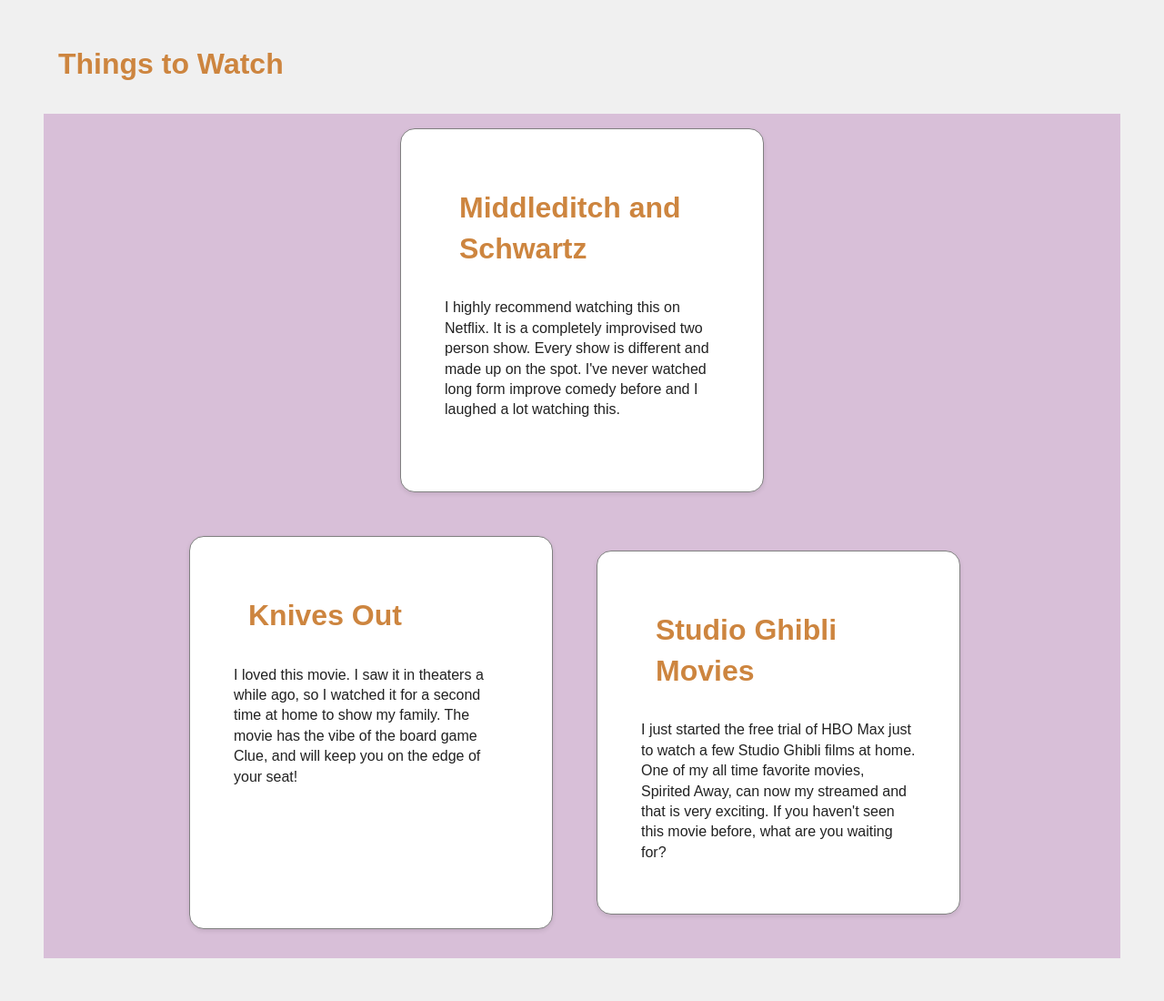
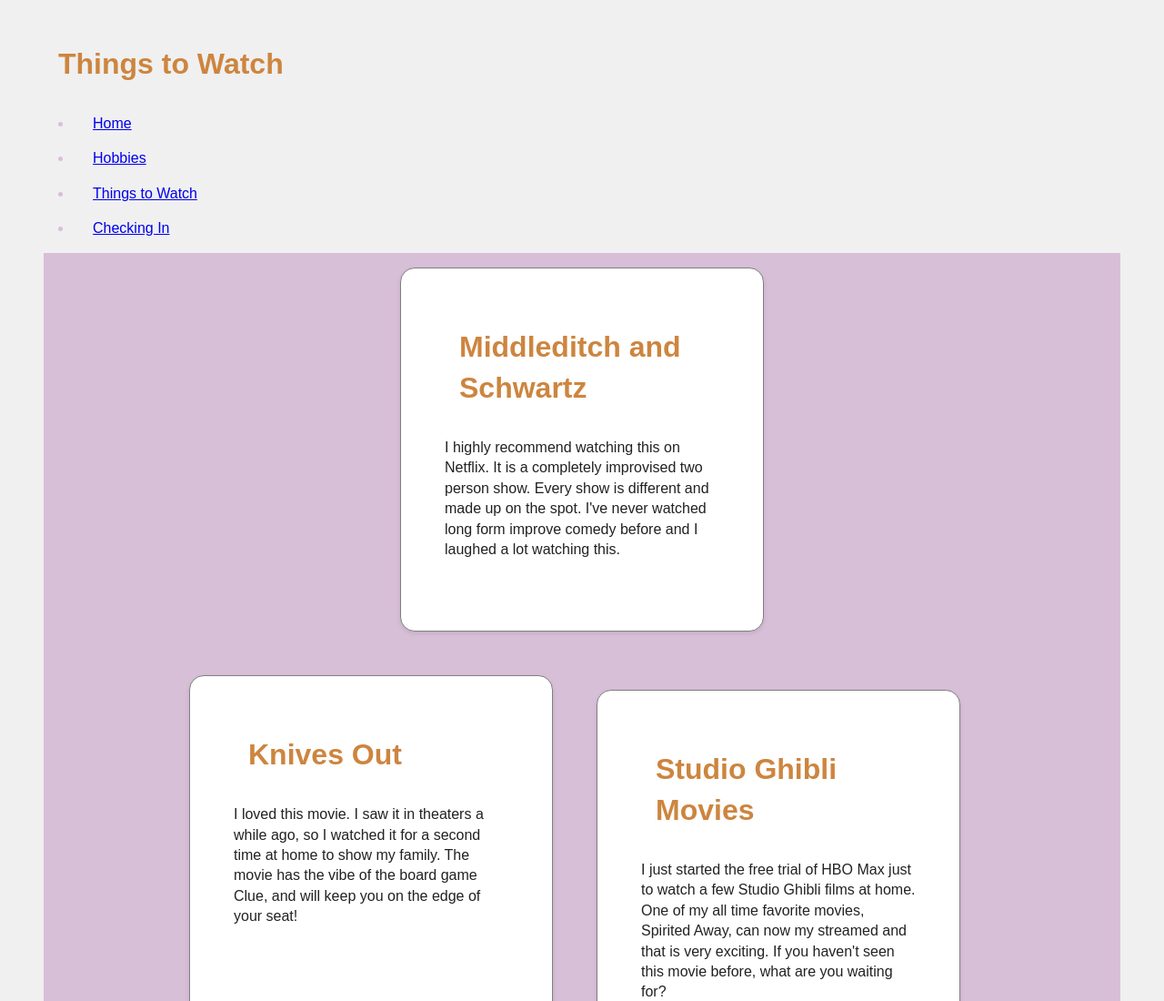
Before and after one commit to hannahnguyen98/339-First-Website, a plain HTML site: page thingstowatch.html in a window 1280 px wide. Shown: the top 1100 px of the page at 91% size. Drawn offline with Linux system fonts and the light colour scheme; a script that the page names is missing; a web font is replaced by a local one.

Commit message:
Add files via upload

```diff
--- a/thingstowatch.html
+++ b/thingstowatch.html
@@ -32,7 +32,23 @@
 <section>
 
     <h1>Things to Watch</h1>
-
+    <nav class="flex-container">
+      <h1 class="logo">
+      </h1>
+        <li>
+          <a href="index.html">Home</a>
+        </li>
+        <li>
+          <a href="hobbies.html">Hobbies</a>
+        </li>
+        <li>
+          <a href="thingstowatch.html">Things to Watch</a>
+        </li>
+        <li>
+        <a href="checkin.html">Checking In</a>
+      </li>
+      </ul>
+    </nav>
     <div class="cards">
 
         <div class="card">
```
Also changed, not shown: checkin.html (+3 -0 lines), hobbies.html (+3 -0 lines).
